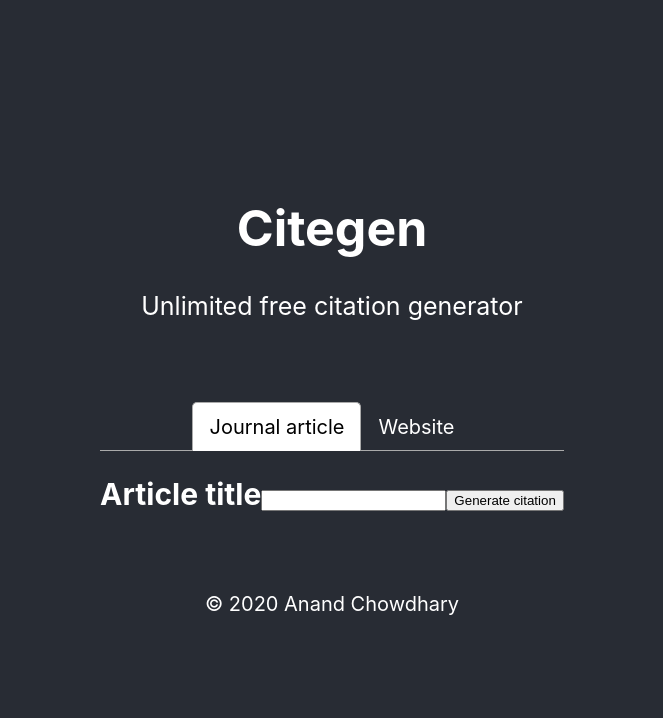
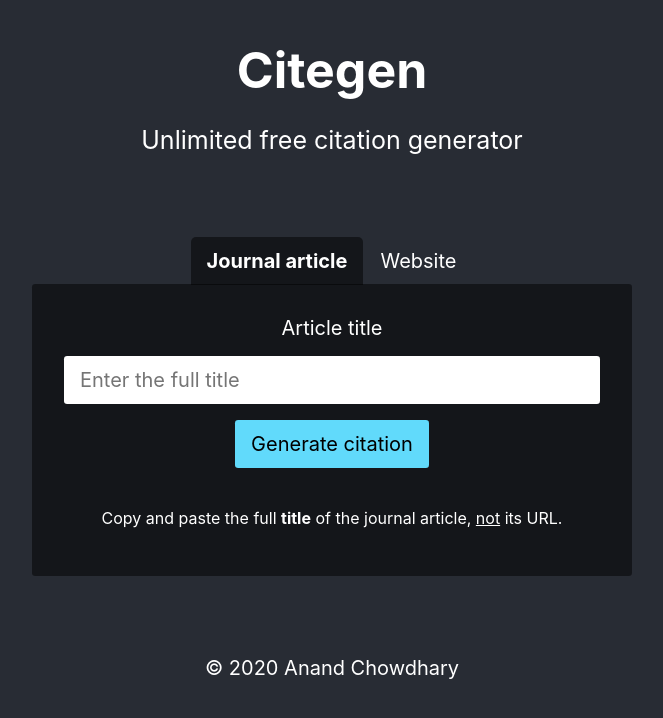
Before and after one commit to AnandChowdhary/citepls, a React (Create React App) app: page / in a window 1280 px wide. Shown: the top 718 px of the page, without its empty margins (308-971 px from the left). Built offline with nearby package versions, Linux system fonts and the light colour scheme.

Commit message:
:sparkles: Add loading state

```diff
--- a/src/App.css
+++ b/src/App.css
@@ -2,12 +2,19 @@ body {
   text-align: center;
   background-color: #282c34;
   min-height: 100vh;
-  display: flex;
-  flex-direction: column;
   font-size: 125%;
   align-items: center;
   justify-content: center;
   color: white;
+}
+
+body > div {
+  max-width: 600px;
+  margin: 2.5rem auto;
+}
+
+h1 {
+  margin: 0;
 }
 
 a {
@@ -22,9 +29,60 @@ main {
   margin: 5rem 0;
 }
 
+.home-tabs .react-tabs__tab-list {
+  margin: 0;
+  border: none;
+}
 .home-tabs .react-tabs__tab {
   padding: 0.75rem 1rem;
 }
 .home-tabs .react-tabs__tab:focus:after {
   background-color: #282c34;
 }
+.home-tabs .react-tabs__tab--selected {
+  background-color: rgba(0, 0, 0, 0.5);
+  color: #fff;
+  border: none;
+  font-weight: bold;
+}
+.home-tabs .react-tabs__tab-panel {
+  background-color: rgba(0, 0, 0, 0.5);
+  min-width: 500px;
+  padding: 2rem;
+  border-radius: 0.2rem;
+}
+
+form label {
+  display: block;
+  width: 100%;
+}
+form label span {
+  display: block;
+  margin-bottom: 1rem;
+}
+form input {
+  font: inherit;
+  box-sizing: border-box;
+  width: 100%;
+  padding: 0.75rem 1rem;
+  border-radius: 0.2rem;
+  border: none;
+  margin-bottom: 1rem;
+}
+form button {
+  font: inherit;
+  box-sizing: border-box;
+  padding: 0.75rem 1rem;
+  border-radius: 0.2rem;
+  border: none;
+  background-color: #61dafb;
+}
+
+form button + p {
+  font-size: 80%;
+  margin-top: 2.5rem;
+}
+
+.loading img {
+  height: 5rem;
+}
--- a/src/components/Home.tsx
+++ b/src/components/Home.tsx
@@ -5,6 +5,7 @@ import "react-tabs/style/react-tabs.css";
 import Article from "./search/Article";
 
 export default () => {
+  const submitHandler = (type: string, query: string) => {};
   return (
     <>
       <header>
@@ -18,9 +19,7 @@ export default () => {
             <Tab>Website</Tab>
           </TabList>
           <TabPanel>
-            <h2>
-              <Article />
-            </h2>
+            <Article onSubmit={(type, query) => submitHandler(type, query)} />
           </TabPanel>
           <TabPanel>
             <p>Coming soon...</p>
--- a/src/components/search/Article.tsx
+++ b/src/components/search/Article.tsx
@@ -1,11 +1,42 @@
-import React from "react";
+import React, { useState, FormEvent } from "react";
 
-export default () => (
-  <form>
+export default ({
+  onSubmit
+}: {
+  onSubmit(type: string, query: string): void;
+}) => {
+  const [title, setTitle] = useState("");
+  const [loading, setLoading] = useState(false);
+  const submit = async (event: FormEvent<HTMLFormElement>) => {
+    event.preventDefault();
+    setLoading(true);
+    onSubmit("article", title);
+  };
+  return (
+    <form onSubmit={submit}>
+      {loading ? (
+        <div className="loading">
+          <img src="/loading.svg" />
+          <p>Finding your article...</p>
+        </div>
+      ) : (
+        <>
           <label>
             <span>Article title</span>
-      <input type="text" />
+            <input
+              placeholder="Enter the full title"
+              type="text"
+              value={title}
+              onChange={event => setTitle(event.target.value)}
+            />
           </label>
           <button type="submit">Generate citation</button>
+          <p>
+            Copy and paste the full <strong>title</strong> of the journal
+            article, <u>not</u> its URL.
+          </p>
+        </>
+      )}
     </form>
   );
+};
```
Also changed, not shown: public/loading.svg (added). Lines whose indentation alone changed are shown as unchanged.
